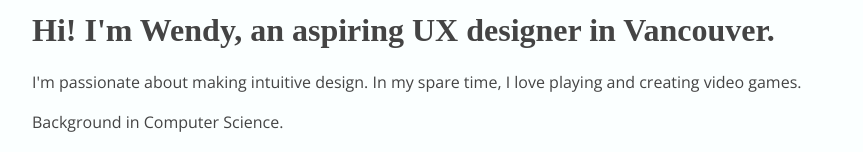
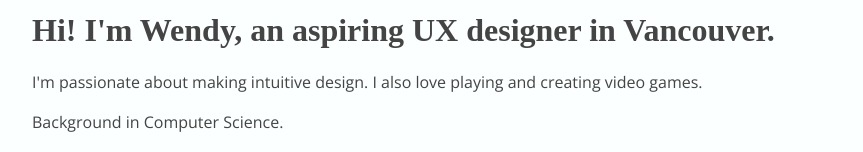
Before and after one commit to avocadomayo/avocadomayo.github.io, a plain HTML site: page index.html in a window 1280 px wide. Shown: the part 162-314 px from the top of the page, without its empty margins (208-1071 px from the left). Drawn offline with nearby package versions, Linux system fonts and the light colour scheme; a web font is replaced by a local one.

Commit message:
Changed wording on front page

```diff
--- a/index.html
+++ b/index.html
@@ -18,7 +18,7 @@
     </ul>
     <div class="content center">
         <h1>Hi! I'm Wendy, an aspiring UX designer in Vancouver.</h1>
-        <p>I'm passionate about making intuitive design. In my spare time, I love playing and creating video games.</p>
+        <p>I'm passionate about making intuitive design. I also love playing and creating video games.</p>
         <p>Background in Computer Science.</p>
         <p>
             <a href="mailto:wendy_jy_liu@hotmail.com"><i class="fa fa-paper-plane-o" aria-hidden="true"></i> &nbsp; Shoot me a message!</a>
```
